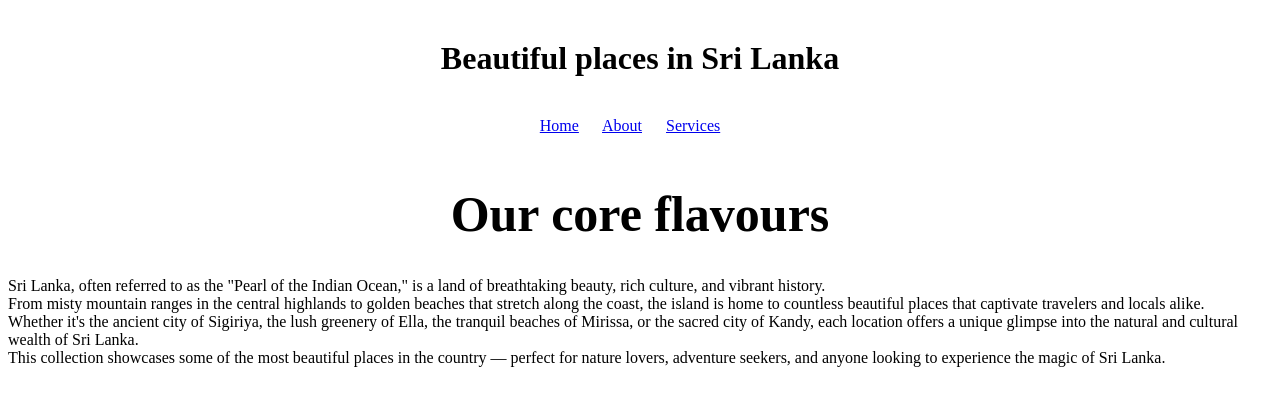
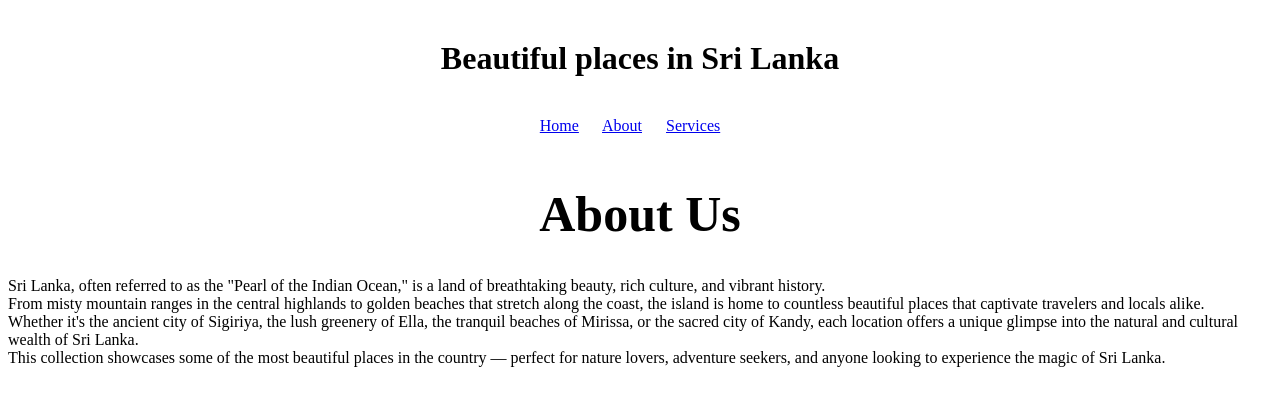
Before and after one commit to shaluka2007/Beautiful-places-in-Sri-Lanka, a plain HTML site: page about.html in a window 1280 px wide. Drawn offline with Linux system fonts and the light colour scheme.

Commit message:
Update about.html

```diff
--- a/about.html
+++ b/about.html
@@ -14,7 +14,7 @@
 <p style="font: size 20px;px; text-align:center; line-height: 30px; margin-bottom: 50px;">
 
 <p style="font: size 20px;px; text-align:center; line-height: 30px; margin-bottom: 50px;">
-<h1 style="font-size:50px; text-align:center;">Our core flavours</h1>
+<h1 style="font-size:50px; text-align:center;">About Us</h1>
 Sri Lanka, often referred to as the "Pearl of the Indian Ocean," is a land of breathtaking beauty, rich culture, and vibrant history.<br> From misty mountain ranges in the central highlands to golden beaches that stretch along the coast, the island is home to countless beautiful places that captivate travelers and locals alike.<br> Whether it's the ancient city of Sigiriya, the lush greenery of Ella, the tranquil beaches of Mirissa, or the sacred city of Kandy, each location offers a unique glimpse into the natural and cultural wealth of Sri Lanka.<br> This collection showcases some of the most beautiful places in the country — perfect for nature lovers, adventure seekers, and anyone looking to experience the magic of Sri Lanka.
 
 
```
